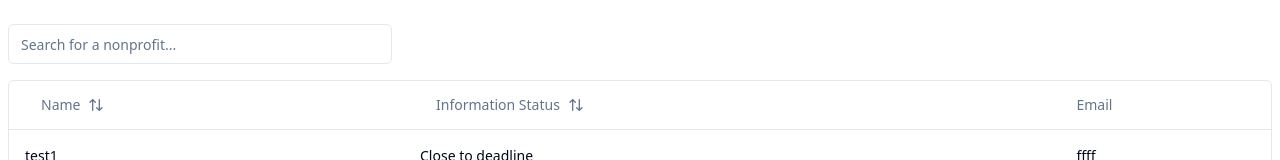
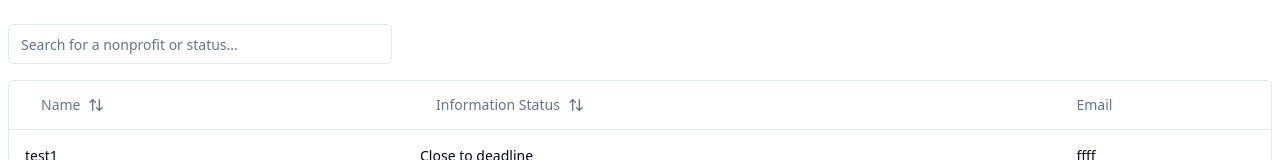
Before and after one commit to hack4impact-utk/uw-211, a Next.js app: page /dashboard in a window 1280 px wide. Shown: the top 160 px of the page. Built offline with nearby package versions, Linux system fonts and the light colour scheme.

Commit message:
changed order of status

```diff
--- a/src/components/AdminDashboardTable/index.tsx
+++ b/src/components/AdminDashboardTable/index.tsx
@@ -26,10 +26,10 @@ import { Input } from '@/components/ui/input';
 export type Nonprofit = {
   name: string;
   status:
-    | 'Expired'
+    | 'Up to date'
     | 'Email sent recently'
-    | 'Up to date'
-    | 'Close to deadline';
+    | 'Close to deadline'
+    | 'Expired';
   email: string;
 };
 
@@ -95,7 +95,7 @@ export function AdminDashboardTable({ data }: AdminDashboardTableProps) {
     <div>
       <div className="flex items-center py-4">
         <Input
-          placeholder="Search for a nonprofit..."
+          placeholder="Search for a nonprofit or status..."
           value={(table.getColumn('name')?.getFilterValue() as string) ?? ''}
           onChange={(event) =>
             table.getColumn('name')?.setFilterValue(event.target.value)
```
